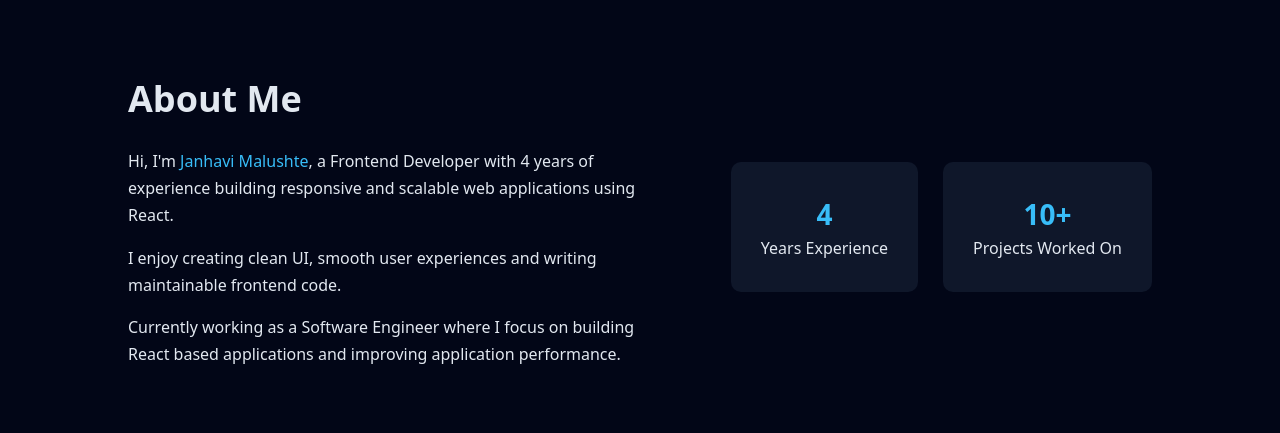
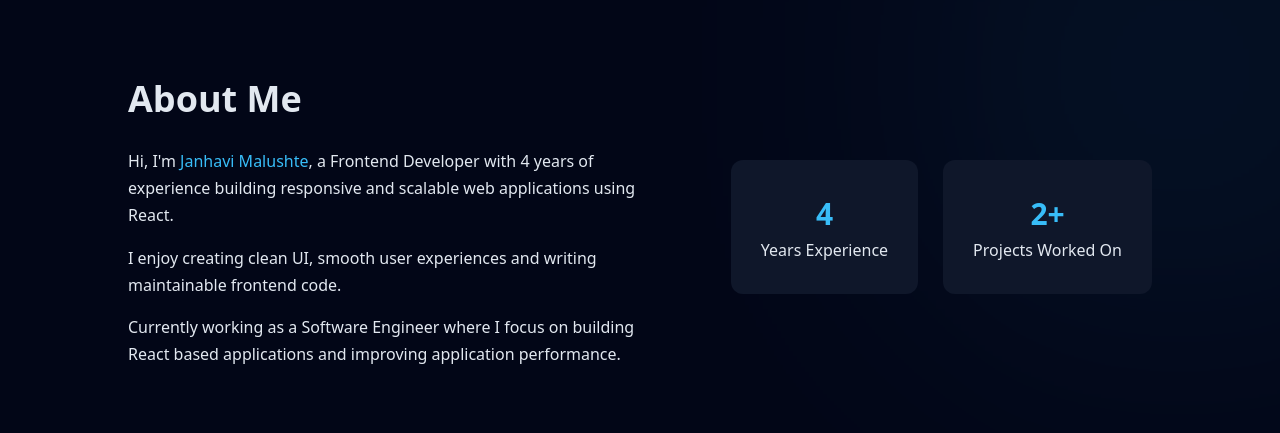
Before and after one commit to Janhavi515/janhavi-portfolio, a React (Vite) app: page / in a window 1280 px wide. Shown: the part 622-1055 px from the top of the page. Built offline with nearby package versions, Linux system fonts and the light colour scheme.

Commit message:
added some more animation about section

```diff
--- a/package.json
+++ b/package.json
@@ -14,6 +14,7 @@
     "react": "^19.2.0",
     "react-dom": "^19.2.0",
     "react-icons": "^5.6.0",
+    "react-intersection-observer": "^10.0.3",
     "sass": "^1.98.0"
   },
   "devDependencies": {
--- a/src/components/About/About.jsx
+++ b/src/components/About/About.jsx
@@ -1,47 +1,100 @@
 import "./About.scss";
+import { motion } from "framer-motion";
+import { useInView } from "react-intersection-observer";
+import { useEffect, useState } from "react";
 
 const About = () => {
+  const { ref, inView } = useInView({ triggerOnce: true, threshold: 0.2 });
+
+  const [count, setCount] = useState(0);
+
+  //  Count animation
+  useEffect(() => {
+    if (inView) {
+      let start = 0;
+      const end = 4;
+      const duration = 1000;
+
+      const increment = end / (duration / 16);
+
+      const counter = setInterval(() => {
+        start += increment;
+        if (start >= end) {
+          setCount(end);
+          clearInterval(counter);
+        } else {
+          setCount(Math.floor(start));
+        }
+      }, 16);
+    }
+  }, [inView]);
+
+  const container = {
+    hidden: {},
+    visible: {
+      transition: {
+        staggerChildren: 0.2,
+      },
+    },
+  };
+
+  const item = {
+    hidden: { opacity: 0, y: 40 },
+    visible: {
+      opacity: 1,
+      y: 0,
+      transition: { duration: 0.6 },
+    },
+  };
+
   return (
-    <section id="about" className="about">
+    <section id="about" className="about" ref={ref}>
+      <motion.div
+        className="about-container"
+        variants={container}
+        initial="hidden"
+        animate={inView ? "visible" : "hidden"}
+      >
+        {/* LEFT */}
+        <div className="about-left">
+          <motion.h2 variants={item}>About Me</motion.h2>
 
-      <div className="about-container">
+          <motion.p variants={item}>
+            Hi, I'm <span>Janhavi Malushte</span>, a Frontend Developer with 4
+            years of experience building responsive and scalable web
+            applications using React.
+          </motion.p>
 
-        <div className="about-left">
-          <h2>About Me</h2>
-
-          <p>
-            Hi, I'm <span>Janhavi Malushte</span>, a Frontend Developer with
-            4 years of experience building responsive and scalable web
-            applications using React.
-          </p>
-
-          <p>
+          <motion.p variants={item}>
             I enjoy creating clean UI, smooth user experiences and writing
             maintainable frontend code.
-          </p>
+          </motion.p>
 
-          <p>
-            Currently working as a Software Engineer where I focus on
-            building React based applications and improving application
-            performance.
-          </p>
+          <motion.p variants={item}>
+            Currently working as a Software Engineer where I focus on building
+            React based applications and improving application performance.
+          </motion.p>
         </div>
 
+        {/* RIGHT */}
         <div className="about-right">
-          <div className="experience-card">
-            <h3>4</h3>
+          <motion.div
+            className="experience-card"
+            whileHover={{ rotateY: 10, scale: 1.05 }}
+          >
+            <h3>{count}</h3>
             <p>Years Experience</p>
-          </div>
+          </motion.div>
 
-          <div className="experience-card">
-            <h3>10+</h3>
+          <motion.div
+            className="experience-card"
+            whileHover={{ rotateY: -10, scale: 1.05 }}
+          >
+            <h3>2+</h3>
             <p>Projects Worked On</p>
-          </div>
-
+          </motion.div>
         </div>
-
-      </div>
-
+      </motion.div>
     </section>
   );
 };
--- a/src/components/About/About.scss
+++ b/src/components/About/About.scss
@@ -2,6 +2,20 @@
   padding: 100px 10%;
   background: #020617;
   color: #e2e8f0;
+  position: relative;
+  overflow: hidden;
+}
+
+.about::before {
+  content: "";
+  position: absolute;
+  width: 400px;
+  height: 400px;
+  background: #38bdf8;
+  filter: blur(150px);
+  opacity: 0.1;
+  top: -100px;
+  right: -100px;
 }
 
 .about-container {
@@ -28,31 +42,54 @@
   line-height: 1.7;
 }
 
+/* RIGHT SIDE */
 .about-right {
   display: flex;
   gap: 25px;
   align-items: center;
+  perspective: 1000px; /* for 3D */
 }
 
+/* Cards */
 .experience-card {
   background: #0f172a;
   padding: 30px;
-    border-radius: 10px;
+  border-radius: 12px;
   text-align: center;
+  transition: 0.4s;
+  position: relative;
+  overflow: hidden;
+}
+
+/* Glow border effect */
+.experience-card::before {
+  content: "";
+  position: absolute;
+  inset: 0;
+  border-radius: 12px;
+  padding: 1px;
+  background: linear-gradient(120deg, #38bdf8, transparent, #6366f1);
+  -webkit-mask: linear-gradient(#000 0 0) content-box, linear-gradient(#000 0 0);
+  -webkit-mask-composite: xor;
+  opacity: 0;
   transition: 0.3s;
 }
 
-  .experience-card:hover {
-    transform: translateY(-8px);
+.experience-card:hover::before {
+  opacity: 1;
 }
 
 .experience-card h3 {
-    font-size: 28px;
+  font-size: 30px;
   color: #38bdf8;
 }
 
+.experience-card:hover {
+  transform: translateY(-10px) scale(1.03);
+}
+
+/* Mobile */
 @media (max-width: 768px) {
-
   .about-container {
     flex-direction: column;
   }
@@ -60,5 +97,4 @@
   .about-right {
     justify-content: center;
   }
-
 }
```
Also changed, not shown: 1 other file (tests, documents, lock files or other folders). Lines whose indentation alone changed are shown as unchanged.
